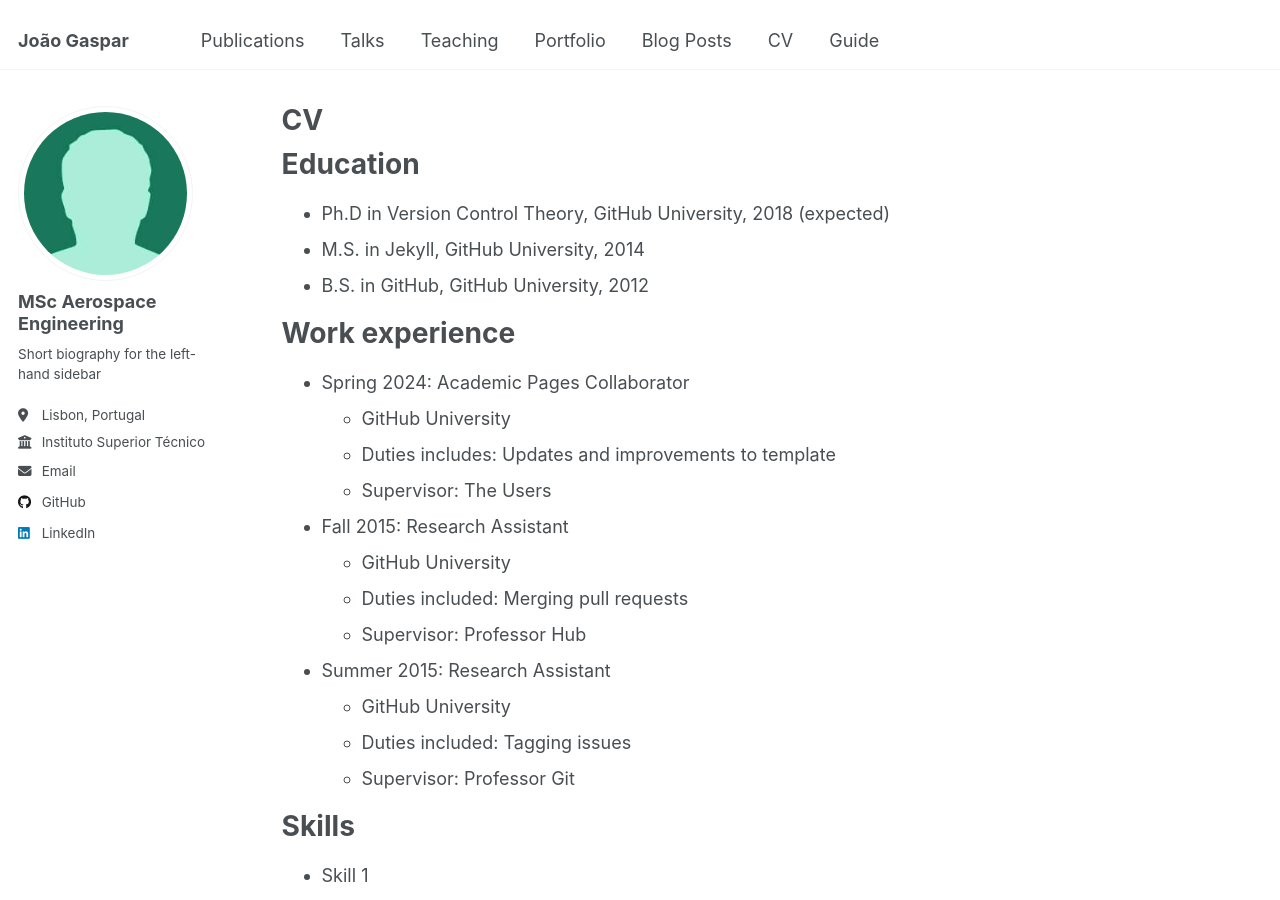
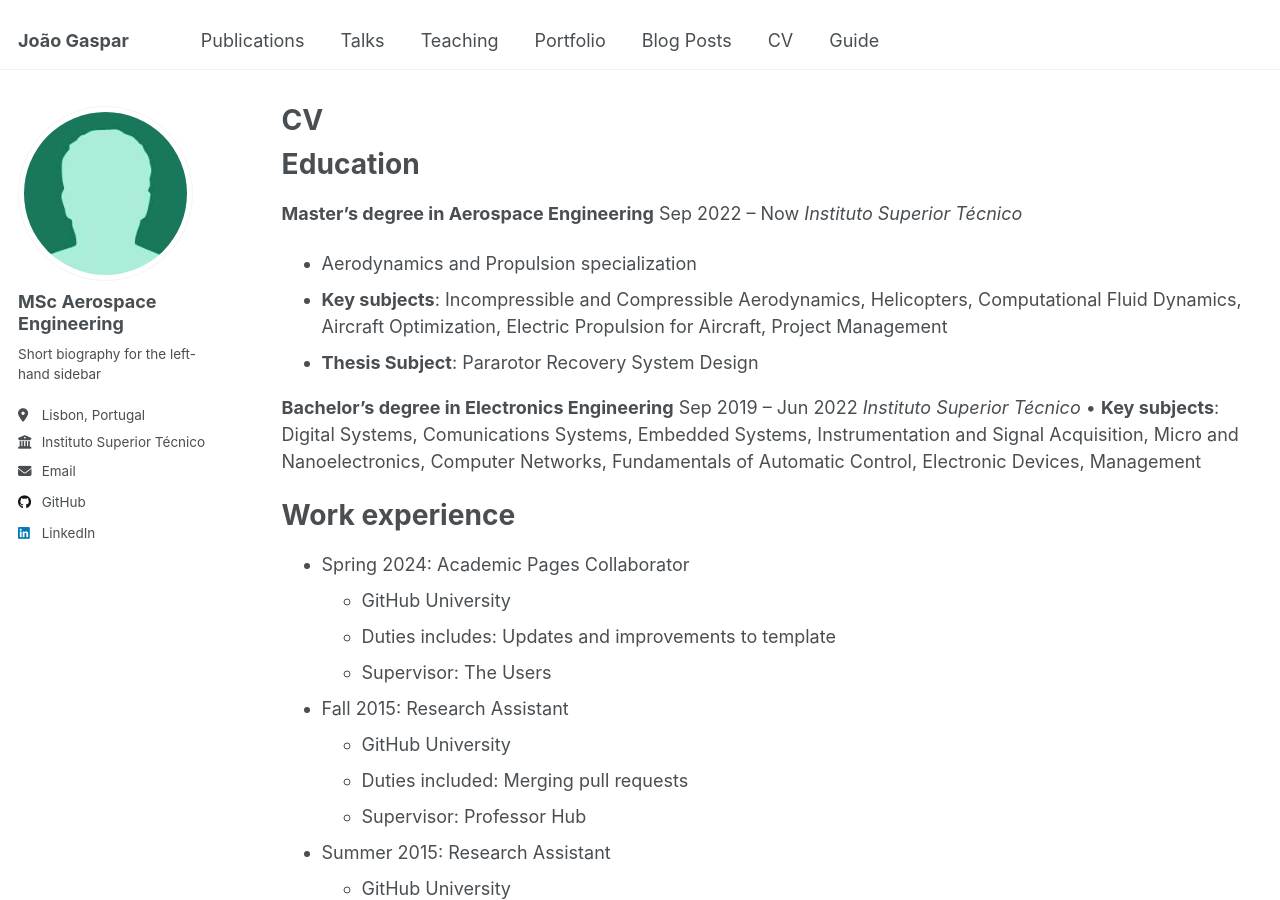
Before and after one commit to joaogaspar00/joaogaspar00.github.io, a Jekyll site: the page built from _pages/cv.md, in a window 1280 px wide and 900 px high. Built offline with Jekyll 4.4.1, drawn with Linux system fonts in a browser that asks for light colours.

Commit message:
Update cv.md

```diff
--- a/_pages/cv.md
+++ b/_pages/cv.md
@@ -11,9 +11,16 @@ redirect_from:
 
 Education
 ======
-* Ph.D in Version Control Theory, GitHub University, 2018 (expected)
-* M.S. in Jekyll, GitHub University, 2014
-* B.S. in GitHub, GitHub University, 2012
+**Master’s degree in Aerospace Engineering** Sep 2022 – Now
+_Instituto Superior Técnico_
+- Aerodynamics and Propulsion specialization
+- **Key subjects**: Incompressible and Compressible Aerodynamics, Helicopters, Computational Fluid Dynamics, Aircraft Optimization, Electric Propulsion for Aircraft, Project Management
+- **Thesis Subject**: Pararotor Recovery System Design
+
+**Bachelor’s degree in Electronics Engineering** Sep 2019 – Jun 2022
+_Instituto Superior Técnico_
+• **Key subjects**: Digital Systems, Comunications Systems, Embedded Systems, Instrumentation and Signal Acquisition, Micro
+and Nanoelectronics, Computer Networks, Fundamentals of Automatic Control, Electronic Devices, Management
 
 Work experience
 ======
```
